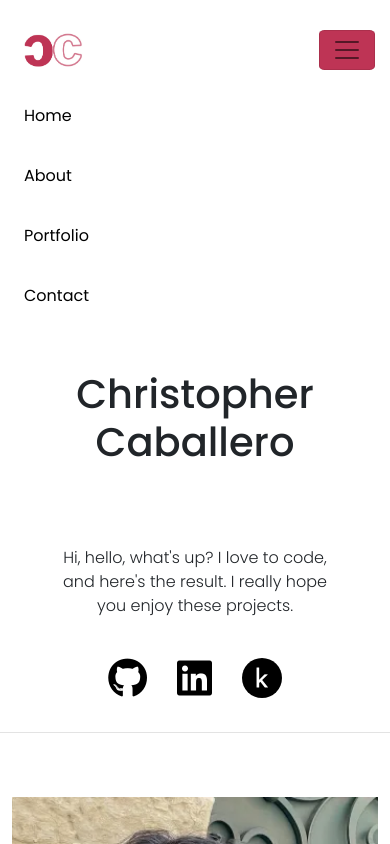
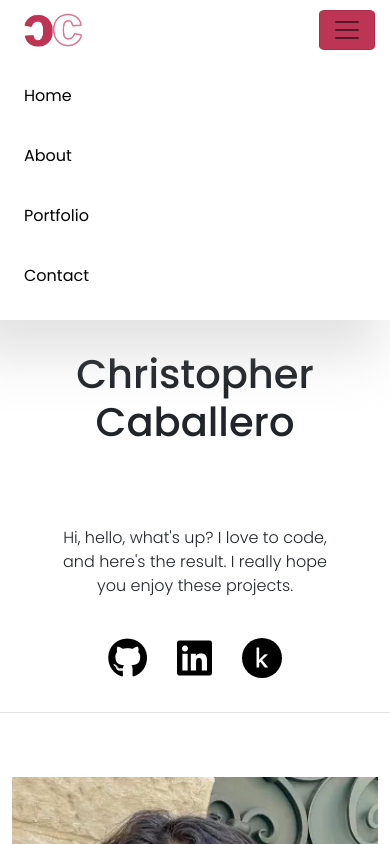
Before and after one commit to chris-caballero/Portfolio-Website, a React (Create React App) app in the folder portfolio-website/: page / in a window 390 px wide. Both pictures are taken after a click on the button "Toggle navigation". Shown: the top 844 px of the page. Built offline with nearby package versions, Linux system fonts and the light colour scheme.

Commit message:
update navbar for mobile

```diff
--- a/portfolio-website/src/App.css
+++ b/portfolio-website/src/App.css
@@ -36,15 +36,6 @@ a {
     color: rgb(145, 143, 143);
 }
 
-.header-class {
-    position: sticky;
-    top: 0;
-    z-index: 100;
-    height: 70;
-    box-shadow: none;
-    background-color: white;
-}
-
 .green {
     color: var(--color-003);
 }
@@ -68,11 +59,28 @@ a {
 
 /* NAVBAR STYLING */
 
+.header-class {
+    position: sticky;
+    top: 0;
+    z-index: 100;
+    height: 70;
+    box-shadow: none;
+    background-color: white;
+}
+
 .navbar {
     padding-top: 1.25rem;
     margin: 0 auto;
     background-color: white;
     transition: padding 0.4s ease;
+}
+
+.shrink .navbar {
+    padding-top: 0;
+}
+
+.shrink {
+    box-shadow: -20px 25px 50px 10px rgba(158, 158, 158, 0.3);
 }
 
 @media (max-width: 990px) {
--- a/portfolio-website/src/components/Header.js
+++ b/portfolio-website/src/components/Header.js
@@ -1,75 +1,59 @@
-import React, { useEffect } from 'react';
+import React, { useEffect, useState } from 'react';
+
+const NavbarLinks = ({ customScroll }) => (
+  <ul className="navbar-nav ml-auto gap-20">
+    <li className="nav-item"><a className="nav-link" href="#root" onClick={(event) => customScroll(event, "#root")}>Home</a></li>
+    <li className="nav-item"><a className="nav-link" href="#about" onClick={(event) => customScroll(event, "#about")}>About</a></li>
+    <li className="nav-item"><a className="nav-link" href="#portfolio" onClick={(event) => customScroll(event, "#portfolio")}>Portfolio</a></li>
+    <li className="nav-item"><a className="nav-link" href="#footer" onClick={(event) => customScroll(event, "#footer")}>Contact</a></li>
+  </ul>
+);
 
 const Header = () => {
+  const [isShrunk, setIsShrunk] = useState(false);
 
-  // Function to scroll to the specified target section
   const customScroll = (event, target) => {
     event.preventDefault();
     const targetSection = document.querySelector(target);
     if (targetSection) {
-      // Calculate offset to account for fixed header height
       const height = document.querySelector('.navbar').clientHeight;
       const offset = targetSection.offsetTop - height;
-
-      // Smooth scroll to the target section
-      window.scrollTo({
-        top: offset,
-        behavior: "smooth"
-      });
+      window.scrollTo({ top: offset, behavior: "smooth" });
     }
   };
 
-  // Effect to update the header on scroll
   useEffect(() => {
-    const navbar = document.querySelector(".navbar");
-    const header = document.querySelector(".header-class");
+    const handleScroll = () => {
+      // Check if the inner width is greater than or equal to 991px
+      if (window.innerWidth >= 991) {
+        const shrinkThreshold = isShrunk ? 0 : 111;
+        const shrink = window.scrollY > shrinkThreshold;
+        setIsShrunk(shrink);
+      } else {
+        setIsShrunk(true); // Apply the "shrink" class
+      }
+    };
 
-    let isShrunk = false;
-
-    // Scroll event handler
-    const handleScroll = () => {
-      console.log(window.scrollY)
-
-      const shrinkThreshold = isShrunk ? 0 : 111;
-
-      // Determine whether to shrink the header
-      const shrink = window.scrollY > shrinkThreshold;
-
-      // Update header styles based on scroll position
-      if (shrink) {
-        navbar.style.paddingTop = "0";
-        header.style.boxShadow = "-20px 25px 50px 10px rgba(158, 158, 158, 0.3)";
-
-      } else {
-        navbar.style.paddingTop = "1.25rem";
-        header.style.boxShadow = "none";
-      }
-
-      if (shrink !== isShrunk) {
-        isShrunk = shrink;
-      }
-
+    // Add or remove the scroll event listener based on the inner width
+    if (window.innerWidth >= 991) {
+      window.addEventListener("scroll", handleScroll);
+    } else {
+      window.removeEventListener("scroll", handleScroll);
     }
 
-    // Add scroll event listener when the component mounts
-    window.addEventListener("scroll", handleScroll);
+    // Initial check when the component mounts
+    handleScroll();
 
-    // Remove the scroll event listener when the component unmounts
     return () => {
       window.removeEventListener("scroll", handleScroll);
     };
-  });
-
-  // The header class contains the navbar for moving around the page (single page implementation)
+  }, [isShrunk]);
 
   return (
-    <header className="header-class justify-content-center">
+    <header className={`header-class justify-content-center ${isShrunk ? 'shrink' : ''}`}>
       <nav className="navbar navbar-expand-lg navbar-light navbar-container">
         <div className="container d-flex justify-content-between">
-          {/* Logo */}
           <a href="/" className="navbar-brand"><img src="/imgs/logo.png" alt="Logo" id="logo" /></a>
-
-          {/* Navbar Toggler */}
           <button
             className="navbar-toggler"
             type="button"
@@ -78,21 +62,13 @@ const Header = () => {
             aria-controls="navbarNav"
             aria-expanded="false"
             aria-label="Toggle navigation"
-          ><span className="navbar-toggler-icon"></span>
+          >
+            <span className="navbar-toggler-icon"></span>
           </button>
         </div>
-
-        {/* Navbar list container */}
         <div className="container">
-          {/* Navbar Collapse */}
           <div className="collapse navbar-collapse justify-content-end" id="navbarNav">
-            <ul className="navbar-nav ml-auto gap-20">
-              {/* Navigation Links */}
-              <li className="nav-item"><a className="nav-link" href="#root" onClick={(event) => customScroll(event, "#root")}>Home</a></li>
-              <li className="nav-item"><a className="nav-link" href="#about" onClick={(event) => customScroll(event, "#about")}>About</a></li>
-              <li className="nav-item"><a className="nav-link" href="#portfolio" onClick={(event) => customScroll(event, "#portfolio")}>Portfolio</a></li>
-              <li className="nav-item"><a className="nav-link" href="#footer" onClick={(event) => customScroll(event, "#footer")}>Contact</a></li>
-            </ul>
+            <NavbarLinks customScroll={customScroll} />
           </div>
         </div>
       </nav>
```
